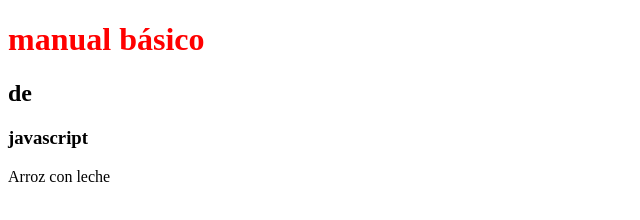
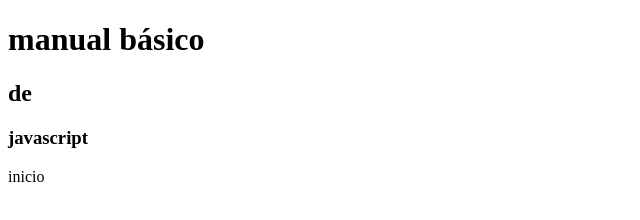
Before and after one commit to dfrincong/Documentacion_JS, a plain HTML site: page index.html in a window 1280 px wide. Shown: the whole page, without its empty margins (0-640 px from the left). Drawn offline with Linux system fonts and the light colour scheme; no server answers.

Commit message:
feat: :construction: se inicia taller2.js

```diff
--- a/index.html
+++ b/index.html
@@ -4,12 +4,12 @@
     <meta charset="UTF-8">
     <meta name="viewport" content="width=device-width, initial-scale=1.0">
     <title>Document</title>
-    <script src="manual_basico.js" type="module" defer></script>
+    <script src="talleres/taller2.js" type="module" defer></script>
 </head>
 <body>
     <h1 class="titulo" id="uno">manual básico</h1>
     <h2 class="titulo">de</h2>
     <h3 class="titulo">javascript</h3>
-    <p>Arroz con leche</p>
+    <p>inicio</p>
 </body>
 </html>
```
Also changed, not shown: talleres/taller2.js (added, +82 -0 lines), talleres/taller1.js (renamed from taller1.js).
